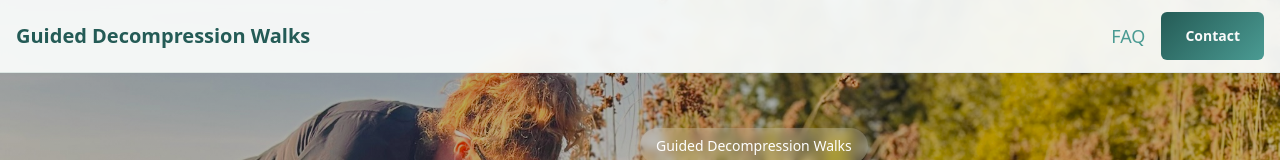
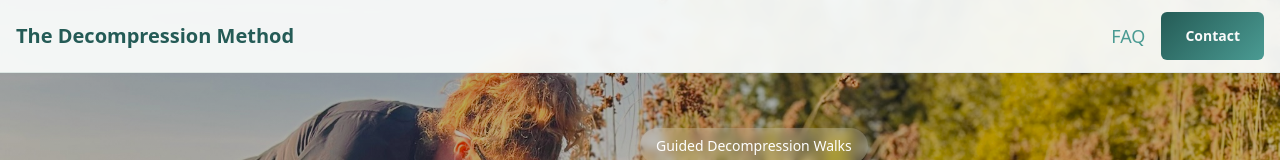
Before and after one commit to cherwood87/Guided-Decompression-Walk, a React (Vite) app: page / in a window 1280 px wide. Shown: the top 160 px of the page. Built offline with nearby package versions, Linux system fonts and the light colour scheme; the HTML template or start-up script is replaced by a standard one.

Commit message:
Code edited in Lovable Code Editor

```diff
--- a/src/pages/Index.tsx
+++ b/src/pages/Index.tsx
@@ -20,7 +20,7 @@ const Index = () => {
       {/* Fixed Navigation */}
       <nav className="fixed top-0 left-0 right-0 z-50 bg-background/95 backdrop-blur-sm border-b border-border">
         <div className="container mx-auto px-4 py-3 flex justify-between items-center">
-          <div className="font-bold text-forest-deep text-lg md:text-xl">Guided Decompression Walks</div>
+          <div className="font-bold text-forest-deep text-lg md:text-xl">The Decompression Method</div>
           <div className="flex items-center gap-4">
             <button
               onClick={() => scrollToSection('faq')}
```
